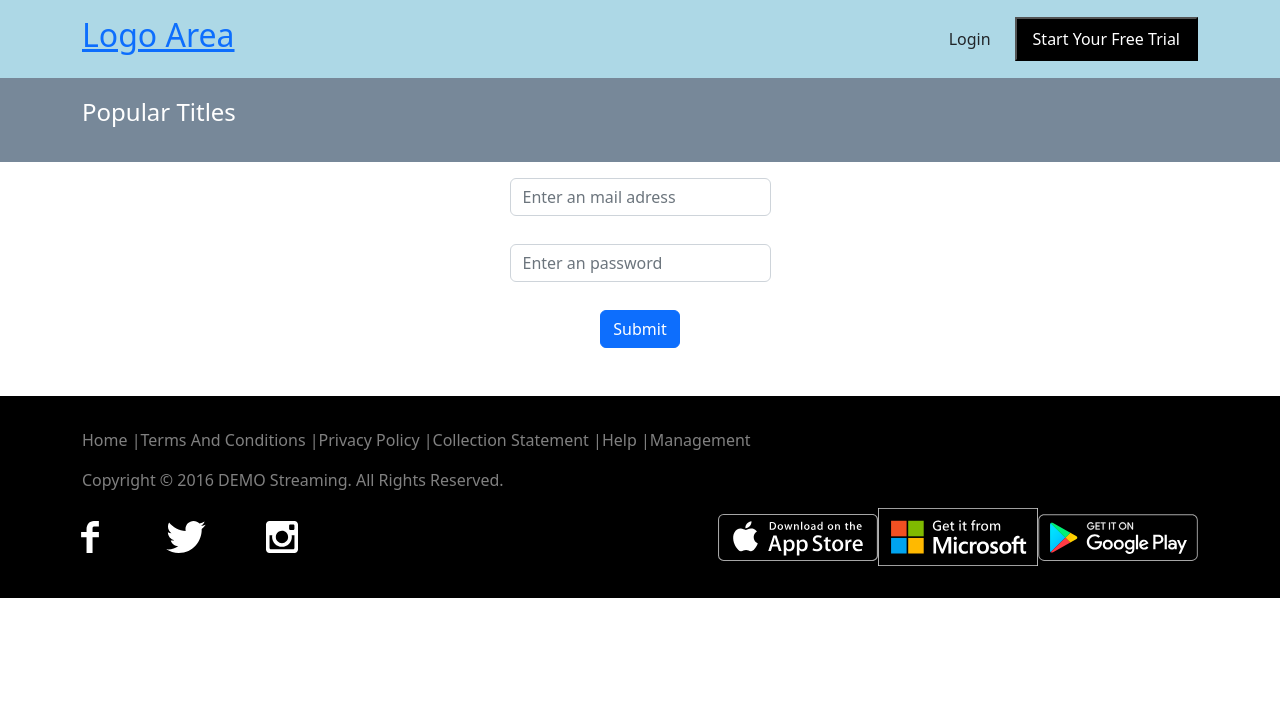
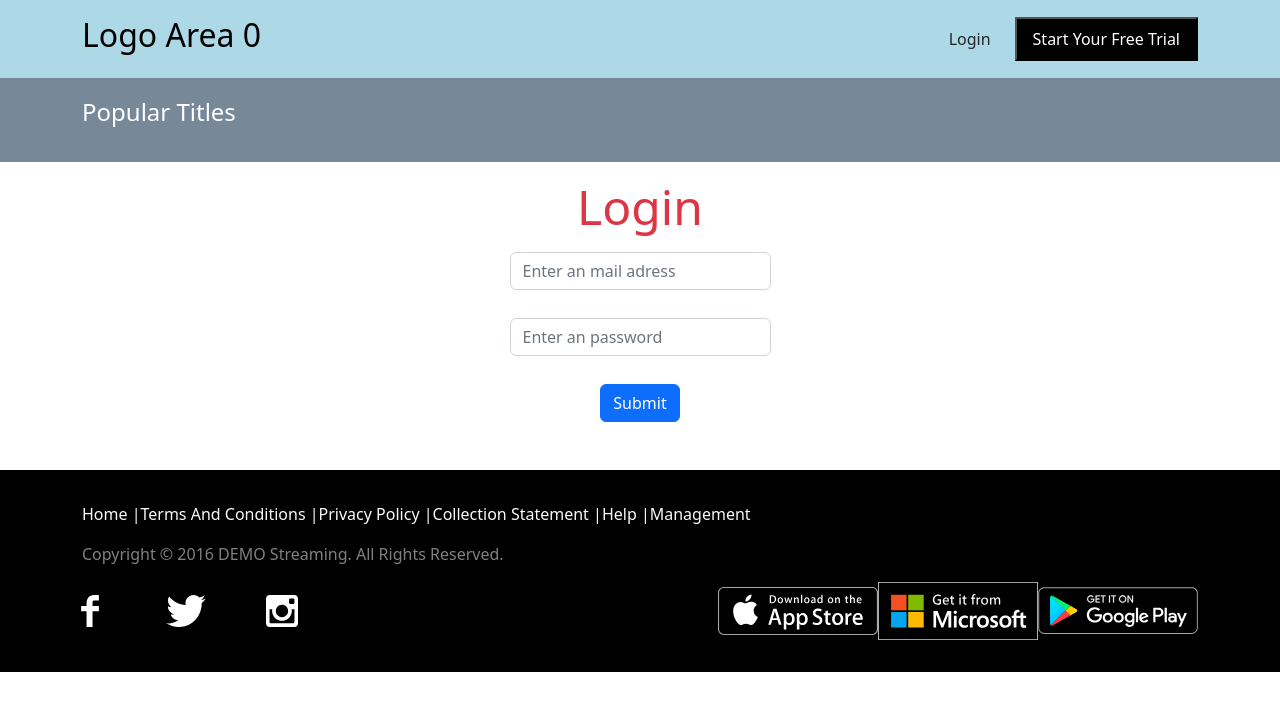
Before and after one commit to yusufyunuskaymaz/caseStudy-frontendChallenge, a React (Create React App) app: page /login in a window 1280 px wide. Shown: the top 710 px of the page. Built offline with nearby package versions, Linux system fonts and the light colour scheme.

Commit message:
redux added

```diff
--- a/package.json
+++ b/package.json
@@ -3,6 +3,7 @@
   "version": "0.1.0",
   "private": true,
   "dependencies": {
+    "@reduxjs/toolkit": "^1.9.1",
     "@testing-library/jest-dom": "^5.14.1",
     "@testing-library/react": "^13.0.0",
     "@testing-library/user-event": "^13.2.1",
@@ -16,6 +17,7 @@
     "react-dom": "^18.2.0",
     "react-icons": "^4.7.1",
     "react-query": "^3.39.2",
+    "react-redux": "^8.0.5",
     "react-router-dom": "6.3",
     "react-scripts": "5.0.1",
     "web-vitals": "^2.1.0"
--- a/src/App.js
+++ b/src/App.js
@@ -1,11 +1,15 @@
 import "./App.css";
-import "./components/header.css"
+import "./components/header.css";
 import AppRouter from "./router/AppRouter";
+import store from "./app/store";
+import { Provider } from "react-redux";
 
 function App() {
   return (
-    <AppRouter />
-  )
+    <Provider store={store}>
+      <AppRouter />
+    </Provider>
+  );
 }
 
 export default App;
--- /dev/null
+++ b/src/app/store.jsx
@@ -0,0 +1,10 @@
+import {configureStore} from "@reduxjs/toolkit";
+import favReducer from "../features/favSlice"
+
+const store = configureStore({
+    reducer:{
+        fav: favReducer
+    }
+})
+
+export default store
--- a/src/components/Footer.jsx
+++ b/src/components/Footer.jsx
@@ -12,7 +12,7 @@ const Footer = () => {
     <footer>
       <div className="container">
       <div className="top">
-        <ul className="p-0">
+        <ul className="p-0 text-light">
           <li>
             <a>Home | </a>
           </li>
@@ -32,7 +32,7 @@ const Footer = () => {
             <a>Management</a>
           </li>
         </ul>
-        <p>Copyright © 2016 DEMO Streaming. All Rights Reserved.</p>
+        <p className="">Copyright © 2016 DEMO Streaming. All Rights Reserved.</p>
       </div>
       <div className="bottom">
         <div className="social">
--- a/src/components/Header.jsx
+++ b/src/components/Header.jsx
@@ -1,17 +1,32 @@
-import React from "react";
+import React, { useContext } from "react";
+import { useSelector } from "react-redux";
+import { Link, useNavigate } from "react-router-dom";
+import { LoginContext } from "../context/LoginContext";
 import "./header.css";
 
 const Header = () => {
+  const {fav} = useSelector((state) => state.fav)
+  const navigate = useNavigate()
+  const handleSubmit = ()=>{
+    setUser({email:"", password:""})
+    navigate("/login")
+  }
+  // console.log(user);
+  const {user, setUser} = useContext(LoginContext)
+  console.log(fav, "burası fav")
+
+
   return (
     <header>
       <div className="container header">
         <div className="logo">
-          <a href="">
-            <h2>Logo Area</h2>
-          </a>
+          <Link to="/home" style={{textDecoration:"none", color:"black"}}>
+            <h2>Logo Area {fav}</h2>
+          </Link>
         </div>
         <div className="login">
-          <span>Login</span>
+          <span type="button" onClick={()=>handleSubmit()}>{ user.email && "Logout"}</span>
+          <span type="button" onClick={()=>navigate("/login")}>{ !user.email && "Login"}</span>
           <button>Start Your Free Trial</button>
         </div>
       </div>
--- a/src/components/Home.jsx
+++ b/src/components/Home.jsx
@@ -14,7 +14,7 @@ const Home = () => {
             backgroundImage: `url(${PlaceHolder})`,
             backgroundColor: "black",
           }}
-          onClick={()=>navigate("series")}
+          onClick={()=>navigate("/series")}
         >
           <h1 className="display-2">Series</h1>
         </div>
@@ -25,7 +25,7 @@ const Home = () => {
             backgroundImage: `url(${PlaceHolder})`,
             backgroundColor: "black",
           }}
-          onClick={()=>navigate("series")}
+          onClick={()=>navigate("/series")}
         >
           <h1 className="display-2">Movies</h1>
         </div>
--- a/src/components/Login.jsx
+++ b/src/components/Login.jsx
@@ -1,11 +1,14 @@
 import { Formik } from "formik";
-import React from "react";
+import React, { useContext } from "react";
+import { useNavigate } from "react-router-dom";
+import { LoginContext } from "../context/LoginContext";
 
 const Login = () => {
+  const navigate = useNavigate();
+  const realUser = { email: "admin@gmail.com", password: "admin" };
+
+  const { user, setUser } = useContext(LoginContext);
   return (
-    <div className="container mb-5 mt-3">
-      <div className="row justify-content-center">
-        <div className="col-lg-3">
     <Formik
       initialValues={{ email: "", password: "" }}
       validate={(values) => {
@@ -24,7 +27,12 @@ const Login = () => {
       }}
       onSubmit={(values, { setSubmitting }) => {
         setTimeout(() => {
-                alert(JSON.stringify(values, null, 2));
+          if (values.email == realUser.email && values.password == realUser.password) {
+            navigate("/home");
+            setUser(values)
+          } else {
+            console.log("k.adı ya da şifre yanlış");
+          }
           setSubmitting(false);
         }, 400);
       }}
@@ -39,6 +47,13 @@ const Login = () => {
         isSubmitting,
         /* and other goodies */
       }) => (
+        <>
+          <div className="container mb-5 mt-3">
+            <div className="row justify-content-center">
+              <div className="col-lg-3">
+                <h4 className="display-5 text-danger text-center mb-3">
+                  Login
+                </h4>
                 <form
                   className="d-flex flex-column align-items-center"
                   onSubmit={handleSubmit}
@@ -77,43 +92,12 @@ const Login = () => {
                     Submit
                   </button>
                 </form>
-              //   <form
-              //     className="d-flex flex-column align-items-center"
-              //     onSubmit={handleSubmit}
-              //   >
-              //     <input
-              //       type="email"
-              //       name="email"
-              //       onChange={handleChange}
-              //       onBlur={handleBlur}
-              //       value={values.email}
-              //       className="form-control"
-              //     />{" "}
-              //     <br />
-              //     {errors.email && touched.email && errors.email}
-              //     <input
-              //       type="password"
-              //       name="password"
-              //       onChange={handleChange}
-              //       onBlur={handleBlur}
-              //       value={values.password}
-              //       className="form-control"
-              //     />
-              //     <br />
-              //     {errors.password && touched.password && errors.password}
-              //     <button
-              //       className="btn btn-primary"
-              //       type="submit"
-              //       disabled={isSubmitting}
-              //     >
-              //       Submit
-              //     </button>
-              //   </form>
-            )}
-          </Formik>
               </div>
             </div>
           </div>
+        </>
+      )}
+    </Formik>
   );
 };
 
--- a/src/components/Series.jsx
+++ b/src/components/Series.jsx
@@ -1,9 +1,12 @@
 import axios from "axios";
 import React, { useEffect, useState } from "react";
+import { useDispatch } from "react-redux";
 import { useNavigate } from "react-router-dom";
+import {setFav} from "../features/favSlice"
 
 const Series = () => {
   const navigate = useNavigate();
+  const dispatch = useDispatch()
 
   const [filmData, setFilmData] = useState([]);
   const fetchData = () => {
@@ -33,6 +36,12 @@ const Series = () => {
     setFilmData(options[event.target.value]);
   };
 
+  const addFavs = ()=>{
+    dispatch(setFav())
+  }
+
+
+  // spagetti code example :)
   // const handleClick = (opt) => {
   //   if (opt == "z-a") {
   //     setFilterFilm("z-a");
@@ -83,7 +92,7 @@ const Series = () => {
 
       <div className="row">
         <div className="mt-2">
-          <button className="btn btn-success me-2"  onClick={() => navigate("/")}>Go Home</button>
+          {/* <button className="btn btn-success me-2"  onClick={() => navigate("/")}>Go Home</button> */}
           <button className="btn btn-warning" onClick={() => navigate(-1)}>
             Go Back
           </button>
@@ -94,6 +103,7 @@ const Series = () => {
           .filter((film) => {
             return film.title.toLowerCase().includes(searchInput);
           })
+          //spagetti code
           // .sort((a, b) => {
           //   if (filterFilm == "z-a") {
           //     return a.title > b.title ? -1 : 1;
@@ -107,7 +117,7 @@ const Series = () => {
           // })
           .map((film, index) => {
             return (
-              <div className="col col-lg-2" key={index}>
+              <div onClick={()=>addFavs()} className="col col-lg-2" key={index}>
                 <div className="series-box">
                   <img
                     height={200}
--- /dev/null
+++ b/src/context/LoginContext.jsx
@@ -0,0 +1,3 @@
+import { createContext } from "react";
+
+export const LoginContext = createContext()
--- /dev/null
+++ b/src/features/favSlice.jsx
@@ -0,0 +1,18 @@
+import { createSlice } from "@reduxjs/toolkit";
+
+const initialState = {
+    fav: 0,
+}
+
+const favSlice = createSlice({
+    name :"fav",
+    initialState,
+    reducers:{
+        setFav: (state) => {
+            state.fav = state.fav + 1
+        }
+    }
+})
+
+export const {setFav} = favSlice.actions
+export default favSlice.reducer
--- a/src/router/AppRouter.js
+++ b/src/router/AppRouter.js
@@ -1,4 +1,4 @@
-import React from "react";
+import React, { useState } from "react";
 import { BrowserRouter, Route, Routes } from "react-router-dom";
 import Basic from "../components/Basic";
 import Footer from "../components/Footer";
@@ -7,10 +7,13 @@ import Home from "../components/Home";
 import Login from "../components/Login";
 import Navbar from "../components/Navbar";
 import Series from "../components/Series";
+import { LoginContext } from "../context/LoginContext";
 import PrivateRouter from "./PrivateRouter";
 
 const AppRouter = () => {
+  const [user, setUser] = useState("deneme :)")
   return (
+    <LoginContext.Provider value={{user,setUser}}>
     <BrowserRouter>
       <Header />
       <Navbar />
@@ -19,12 +22,22 @@ const AppRouter = () => {
         <Route path="/" element={<PrivateRouter />}>
             <Route path="" element={<Series />} />
         </Route>
+        <Route path="/series" element={<PrivateRouter />}>
+            <Route path="" element={<Series />} />
+        </Route>
+        <Route path="/home" element={<PrivateRouter />}>
+            <Route path="" element={<Home />} />
+        </Route>
         <Route path="/login" element={<Login />} />
-        <Route path="/basic" element={<Basic />} />
+        {/* <Route path="/" element={<PrivateRouter />}>
+            <Route path="" element={<Series />} />
+        </Route> */}
+        {/* <Route path="/home" element={<Home />} /> */}
         {/* <Route path="/series" element={<Series />}></Route> */}
       </Routes>
       <Footer />
     </BrowserRouter>
+    </LoginContext.Provider>
   );
 };
 
--- a/src/router/PrivateRouter.jsx
+++ b/src/router/PrivateRouter.jsx
@@ -1,13 +1,14 @@
-import React from 'react'
+import React, { useContext } from 'react'
 import { Navigate, Outlet } from 'react-router-dom'
 import Home from '../components/Home'
 import Login from '../components/Login'
+import { LoginContext } from '../context/LoginContext'
 
 const PrivateRouter = () => {
-    const user = false
+    const {user} = useContext(LoginContext)
     return (
         <>
-        { user ? <Outlet/> : <Navigate to="/login"/>}
+        { user.email ? <Outlet/> : <Navigate to="/login"/>}
         </>
       )
 }
```
Also changed, not shown: 1 other file (tests, documents, lock files or other folders). Lines whose indentation alone changed are shown as unchanged.
